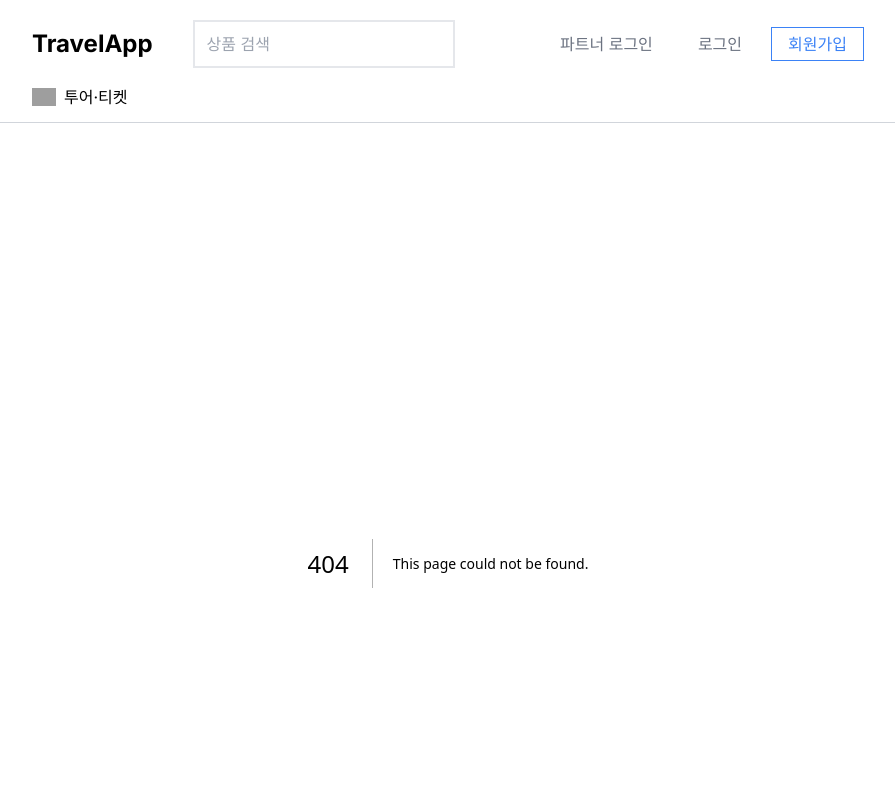
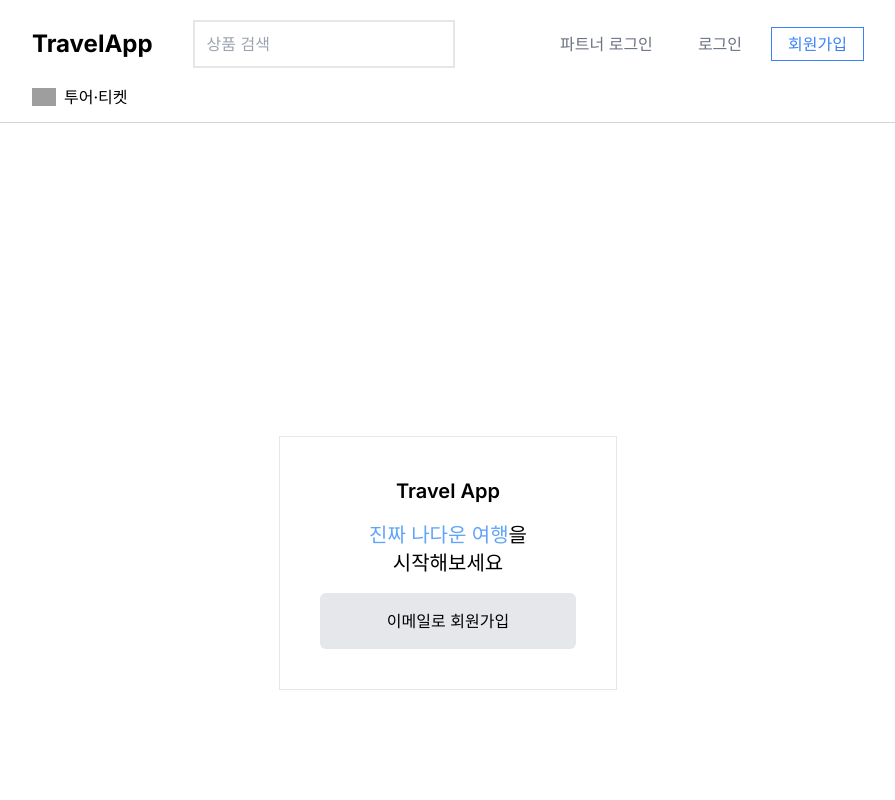
Before and after one commit to hongjunjeong95/travel-frontend-nextjs, a Next.js app: page /users/sign-up in a window 1280 px wide. Before the commit this address had no page. Shown: the top 800 px of the page, without its empty margins (192-1087 px from the left). Built offline with nearby package versions, Linux system fonts and the light colour scheme; grey boxes are pictures that could not be loaded.

Commit message:
Create signup page

```diff
--- a/app/components/nav.tsx
+++ b/app/components/nav.tsx
@@ -21,9 +21,12 @@ const Nav = () => {
         <div className="hover:bg-gray-200 text-gray-500 px-4 py-2 transition-all duration-400">
           로그인
         </div>
-        <div className="hover:bg-blue-100 border-blue-500 text-blue-500 border-solid border py-2 px-4 transition-all duration-400">
+        <Link
+          href={"/users/sign-up"}
+          className="hover:bg-blue-100 border-blue-500 text-blue-500 border-solid border py-2 px-4 transition-all duration-400"
+        >
           회원가입
-        </div>
+        </Link>
       </div>
     </nav>
   );
--- a/app/layout.tsx
+++ b/app/layout.tsx
@@ -20,7 +20,7 @@ export default function RootLayout({
     <html lang="en">
       <body className={inter.className}>
         <Header />
-        {children}
+        <main className="mx-56 mb-20">{children}</main>
         <Footer />
       </body>
     </html>
--- a/app/page.tsx
+++ b/app/page.tsx
@@ -3,9 +3,7 @@ import MainHeader from "./components/mainHeader";
 export default function Home() {
   return (
     <>
-      <main className="mx-56 mb-20">
-        <MainHeader />
-      </main>
+      <MainHeader />
     </>
   );
 }
--- /dev/null
+++ b/app/users/sign-up/page.tsx
@@ -0,0 +1,29 @@
+import Link from "next/link";
+import React from "react";
+
+const SignUp = () => {
+  return (
+    <div className="flex justify-center items-center min-h-screen">
+      <div className="border border-solid border-gray-200 p-10">
+        <div className="flex flex-col items-center">
+          <h2 className="mb-4 text-xl font-semibold">Travel App</h2>
+          <div className="flex flex-col items-center text-xl font-medium">
+            <div>
+              <span className="text-blue-400">진짜 나다운 여행</span>
+              <span>을</span>
+            </div>
+            <div>시작해보세요</div>
+          </div>
+          <Link
+            href={"/users/email-sign-up"}
+            className="mt-4 p-5 bg-gray-200 w-64 text-center rounded-md"
+          >
+            이메일로 회원가입
+          </Link>
+        </div>
+      </div>
+    </div>
+  );
+};
+
+export default SignUp;
```
